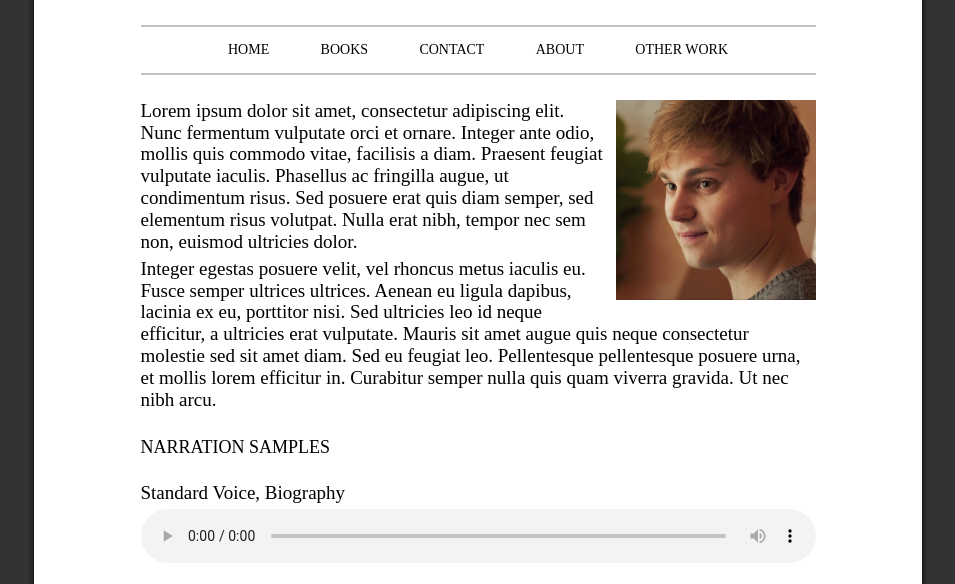
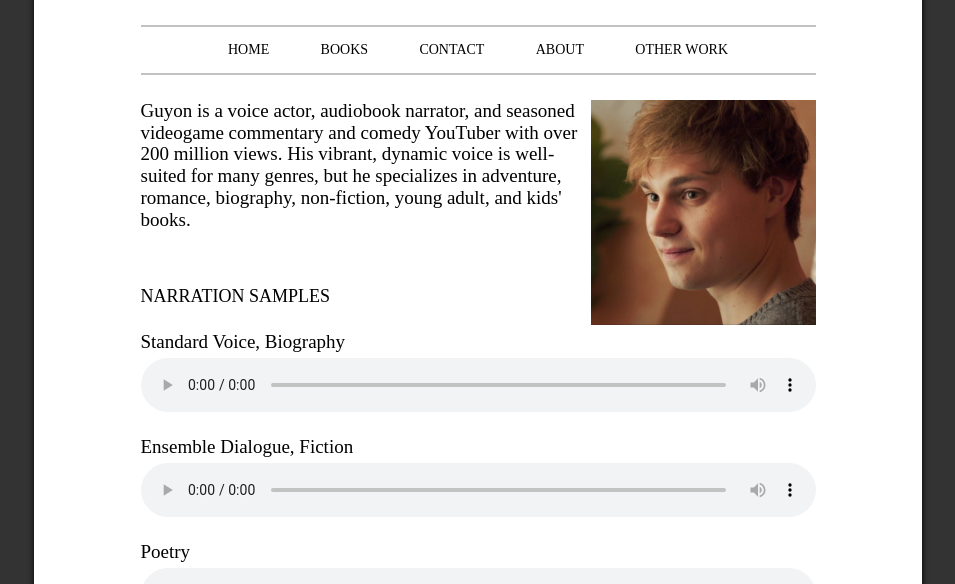
Before and after one commit to guyonbrandt/guyonbrandt.github.io, a plain HTML site: page index.html in a window 1280 px wide. Shown: the part 193-777 px from the top of the page, without its empty margins (162-1117 px from the left). Drawn offline with Linux system fonts and the light colour scheme; a web font is replaced by a local one.

Commit message:
Updated index intro

```diff
--- a/index.html
+++ b/index.html
@@ -23,9 +23,10 @@
         <hr>
 
         <div class = "paper-content">
-            <img src="template.webp" style="width:200px; height:200px; float: right; margin-left: 10px; margin-bottom:2px;">
-            <p>Lorem ipsum dolor sit amet, consectetur adipiscing elit. Nunc fermentum vulputate orci et ornare. Integer ante odio, mollis quis commodo vitae, facilisis a diam. Praesent feugiat vulputate iaculis. Phasellus ac fringilla augue, ut condimentum risus. Sed posuere erat quis diam semper, sed elementum risus volutpat. Nulla erat nibh, tempor nec sem non, euismod ultricies dolor.</p>
-            <p>Integer egestas posuere velit, vel rhoncus metus iaculis eu. Fusce semper ultrices ultrices. Aenean eu ligula dapibus, lacinia ex eu, porttitor nisi. Sed ultricies leo id neque efficitur, a ultricies erat vulputate. Mauris sit amet augue quis neque consectetur molestie sed sit amet diam. Sed eu feugiat leo. Pellentesque pellentesque posuere urna, et mollis lorem efficitur in. Curabitur semper nulla quis quam viverra gravida. Ut nec nibh arcu.</p>
+            <div class="top-section">
+                <img src="template.webp" style="width:225px; height:225px; float: right; margin-left: 10px; margin-bottom:2px;">
+                <p>Guyon is a voice actor, audiobook narrator, and seasoned videogame commentary and comedy YouTuber with over 200 million views. His vibrant, dynamic voice is well-suited for many genres, but he specializes in adventure, romance, biography, non-fiction, young adult, and kids' books.</p>
+            </div>
 
             <h4>NARRATION SAMPLES</h4>
 
--- a/style.css
+++ b/style.css
@@ -88,6 +88,25 @@ body
         flex-direction: column;
         width: 95%;
     }
+}
+
+.top-section
+{
+    min-height: 160px;
+    font-size: 19px;
+    font-weight: inherit;
+    margin-top: 0px;
+    line-height: 115%;
+    margin-bottom: 0px;
+    text-align: left;
+    /* display: inline-block; */
+}
+.top-section > p
+{
+    margin: auto;
+    align-self: center;
+    vertical-align: middle;
+    /* display: inline-block; */
 }
 
 .menu > a
```
